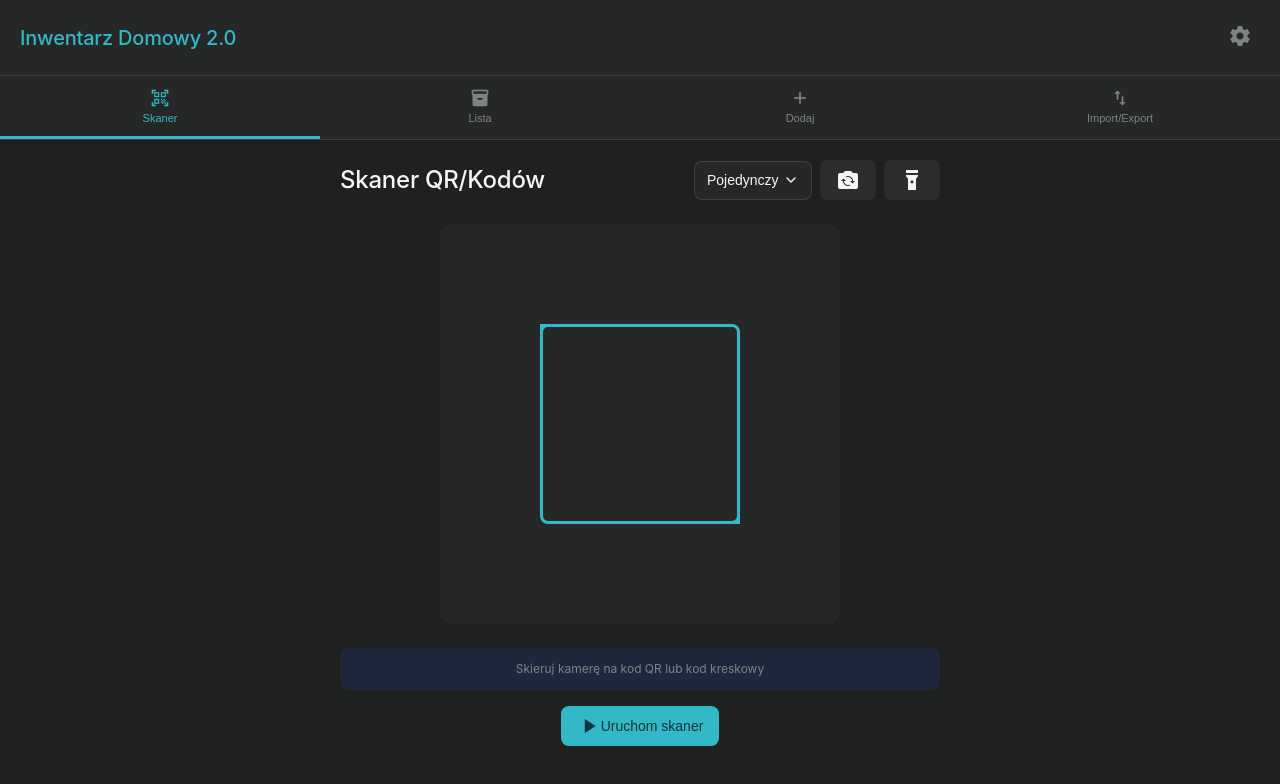
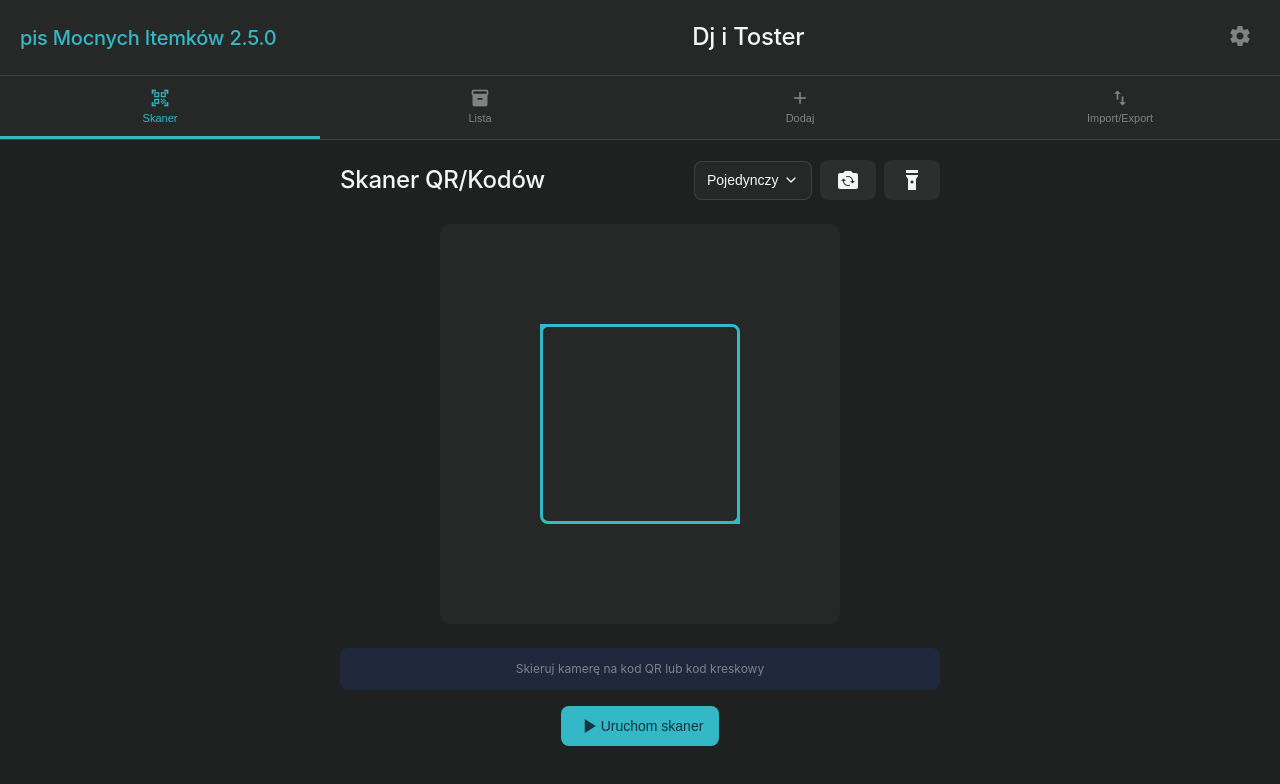
Before and after one commit to ogwerset/itemki, a plain HTML site: page index.html in a window 1280 px wide. Drawn offline with nearby package versions, Linux system fonts and the light colour scheme; no server answers; a web font is replaced by a local one.

Commit message:
Update index.html

```diff
--- a/index.html
+++ b/index.html
@@ -3,7 +3,7 @@
 <head>
     <meta charset="UTF-8">
     <meta name="viewport" content="width=device-width, initial-scale=1.0">
-    <title>Inwentarz Domowy 2.0</title>
+    <title>Spis Mocnych Itemków</title>
     <link rel="stylesheet" href="style.css">
     <link href="https://fonts.googleapis.com/icon?family=Material+Icons" rel="stylesheet">
 </head>
@@ -25,7 +25,8 @@
     <div class="app-container">
         <!-- Header -->
         <header class="app-header">
-            <h1>Inwentarz Domowy 2.0</h1>
+            <h1>pis Mocnych Itemków 2.5.0</h1>
+            <h2>Dj i Toster</h2>
             <button class="settings-btn" onclick="openSettings()">
                 <span class="material-icons">settings</span>
             </button>
```
